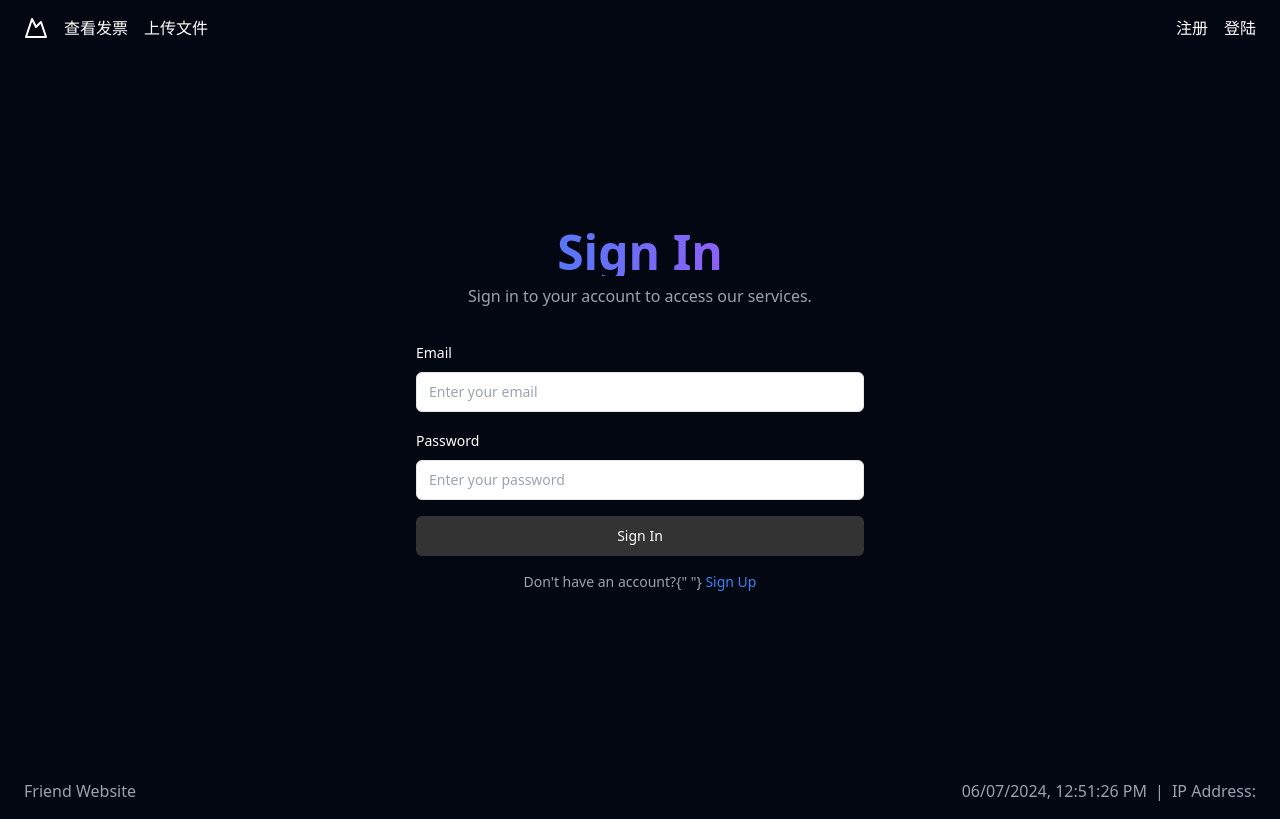
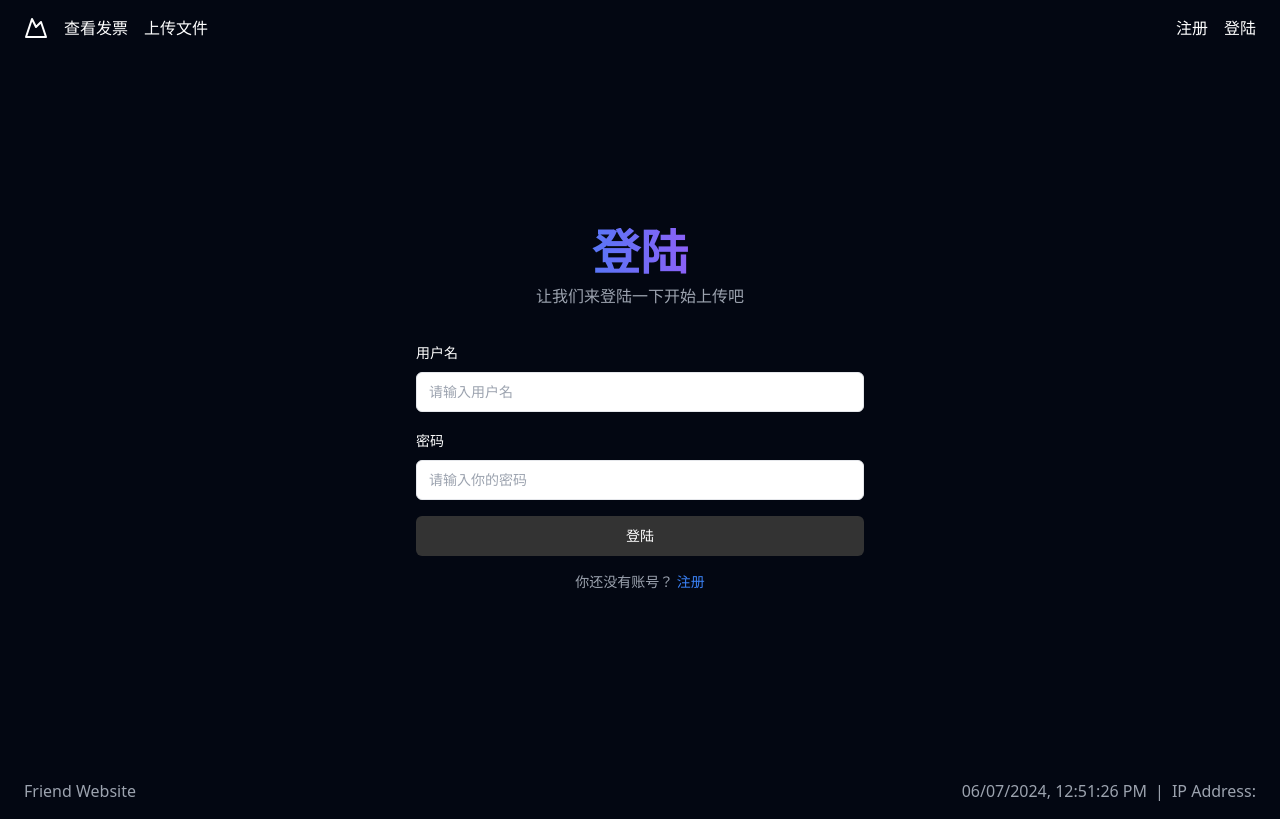
Before and after one commit to UR-xiaoyang/Invoice_upload, a Vue app: page /sign_in in a window 1280 px wide. Built offline with nearby package versions, Linux system fonts and the light colour scheme.

Commit message:
登陆完成API连接

```diff
--- a/package.json
+++ b/package.json
@@ -19,10 +19,12 @@
     "@vue/babel-preset-app": "^5.0.8",
     "@vue/compiler-sfc": "^3.4.27",
     "axios": "^1.7.2",
+    "js-cookie": "^3.0.5",
     "pinia": "^2.1.7",
     "vue": "^3.4.21",
     "vue-property-decorator": "^9.1.2",
-    "vue-router": "^4.3.0"
+    "vue-router": "^4.3.0",
+    "vuex": "^4.1.0"
   },
   "devDependencies": {
     "@rushstack/eslint-patch": "^1.8.0",
--- a/src/API/API_connect.ts
+++ b/src/API/API_connect.ts
@@ -3,7 +3,7 @@ import axios from 'axios';
 // 创建一个 axios 实例
 export const api = axios.create({
   baseURL: 'http://localhost:8000/', // 后端 API 的基础 URL
-  timeout: 1000, // 请求超时时间
+  timeout: 100000, // 请求超时时间
   headers: {
     'Content-Type': 'application/json',
   },
--- a/src/components/navigation.vue
+++ b/src/components/navigation.vue
@@ -53,13 +53,20 @@
           </router-link>
 
         </div>
-        <div class="flex items-center gap-4">
+        <div v-if="!isLoggedIn" class="flex items-center gap-4">
           <router-link class="hover:text-gray-300" to="/sign_up">
             注册
           </router-link>
           <router-link class="hover:text-gray-300" to="/sign_in">
             登陆
           </router-link>
+        </div>
+
+        <div v-else class="flex items-center gap-4">
+          <span class="hover:text-gray-300">
+            欢迎 {{ username }}
+          </span>
+          <button @click="logout" class="text-gray-300 hover:text-red-500">登出</button>
         </div>
       </div>
     </div>
@@ -68,23 +75,48 @@
 </template>
 
 <script>
-import { defineComponent, ref } from 'vue';
+import { defineComponent, ref, inject } from 'vue';
 import DropdownMenu from './DropdownMenu.vue';
-
+let isLoggedIn = ref(false);
+const username = ref('');
 // 组件名和变量名保持英文，但在注释中使用中文描述
 export default defineComponent({
   components: {
     DropdownMenu,
   },
   setup() {
+
     const dropdownMenuVisible = ref(false);
+    const savedLoginInfo = localStorage.getItem("loginInfo");
+    const parsedInfo = JSON.parse(savedLoginInfo);
+    if(savedLoginInfo){
+      username.value = parsedInfo.username;
+      isLoggedIn.value = parsedInfo.isLoggedIn;
+    }
+
+    // console.log(savedLoginInfo)
     function toggleDropdown() {
       dropdownMenuVisible.value = !dropdownMenuVisible.value;
     }
+    // 登出
+    const logout = () => {
+      isLoggedIn.value = false;
+      username.value = '';
+      localStorage.removeItem("loginInfo");
+      console.log(isLoggedIn.value)
+      // 登出后跳转到登录页面
+      window.location.href = '/sign_in';
+    };
     return {
       dropdownMenuVisible,
       toggleDropdown,
+      isLoggedIn,
+      username,
+      logout
     };
+
   },
+
 });
+
 </script>
--- a/src/components/sign_in.vue
+++ b/src/components/sign_in.vue
@@ -1,5 +1,67 @@
 <script setup lang="ts">
+import { ref, onMounted } from 'vue';
+import { useRouter } from 'vue-router';
+import { api } from '@/API/API_connect'; // 确保api已配置了合适的超时时间
+import Cookies from 'js-cookie';
 
+const router = useRouter();
+let isLoggedIn = ref(false);
+const username = ref('');
+const password = ref('');
+
+// 使用localStorage来持久化登录信息
+const storageKey = 'loginInfo';
+
+onMounted(() => {
+  // 页面加载时，检查localStorage中是否有登录信息
+  const savedLoginInfo = localStorage.getItem(storageKey);
+  if (savedLoginInfo) {
+    const parsedInfo = JSON.parse(savedLoginInfo);
+    isLoggedIn.value = parsedInfo.isLoggedIn;
+    username.value = parsedInfo.username;
+  }
+});
+
+async function handleLogin() {
+  try {
+    const loginData = {
+      用户名: username.value,
+      密码: password.value,
+    };
+
+    const response = await Promise.race([
+      api.post('/user/sign_in', loginData),
+      new Promise((_, reject) => setTimeout(() => reject(new Error('请求超时')), 10000)), // 10秒超时
+    ]);
+
+    if (response.status === 200) {
+      console.log('登录成功:', response.data);
+      Cookies.set('token', response.data.access_token, { expires: 0.5 / 24 });
+      isLoggedIn.value = true;
+      // 保存登录信息到localStorage
+      localStorage.setItem(storageKey, JSON.stringify({
+        isLoggedIn: true,
+        username: response.data.username,
+      }));
+
+      window.location.href = '/';
+    } else {
+      throw new Error('登录失败');
+    }
+  } catch (error) {
+    if (error.message === '请求超时') {
+      console.error('请求超时，请检查网络或后端响应速度');
+      alert('登录失败: 请求超时');
+    } else {
+      console.error('登录时发生错误:', error.message);
+      alert('登录失败: ' + getErrorMessage(error));
+    }
+  }
+}
+
+function getErrorMessage(error: any) {
+  return error.response?.data?.message || error.message || '未知错误';
+}
 </script>
 
 <template>
@@ -7,23 +69,24 @@
     <div class="absolute inset-0 bg-gradient-to-t from-gray-950 to-transparent animate-arrow-up"></div>
     <div class="text-center space-y-2 z-10">
       <h1 class="text-5xl font-bold bg-clip-text text-transparent bg-gradient-to-r from-blue-500 to-purple-500 animate-text">
-        Sign In
+        登陆
       </h1>
-      <p class="text-gray-400">Sign in to your account to access our services.</p>
+      <p class="text-gray-400">让我们来登陆一下开始上传吧</p>
     </div>
     <div class="w-full max-w-md space-y-4 z-10">
       <div class="space-y-2">
         <label
           class="text-sm font-medium leading-none peer-disabled:cursor-not-allowed peer-disabled:opacity-70"
-          for="email"
+          for="username"
         >
-          Email
+          用户名
         </label>
         <input
-          class="flex h-10 w-full rounded-md border border-input bg-background px-3 py-2 text-sm ring-offset-background file:border-0 file:bg-transparent file:text-sm file:font-medium placeholder:text-muted-foreground focus-visible:outline-none focus-visible:ring-2 focus-visible:ring-ring focus-visible:ring-offset-2 disabled:cursor-not-allowed disabled:opacity-50"
-          id="email"
-          placeholder="Enter your email"
-          type="email"
+          class="color-changing-input flex h-10 w-full rounded-md border border-input bg-background px-3 py-2 text-sm ring-offset-background file:border-0 file:bg-transparent file:text-sm file:font-medium placeholder:text-muted-foreground focus-visible:outline-none focus-visible:ring-2 focus-visible:ring-ring focus-visible:ring-offset-2 disabled:cursor-not-allowed disabled:opacity-50"
+          id="username"
+          placeholder="请输入用户名"
+          type="text"
+          v-model="username"
         />
       </div>
       <div class="space-y-2">
@@ -31,25 +94,26 @@
           class="text-sm font-medium leading-none peer-disabled:cursor-not-allowed peer-disabled:opacity-70"
           for="password"
         >
-          Password
+          密码
         </label>
         <input
-          class="flex h-10 w-full rounded-md border border-input bg-background px-3 py-2 text-sm ring-offset-background file:border-0 file:bg-transparent file:text-sm file:font-medium placeholder:text-muted-foreground focus-visible:outline-none focus-visible:ring-2 focus-visible:ring-ring focus-visible:ring-offset-2 disabled:cursor-not-allowed disabled:opacity-50"
+          class="color-changing-input flex h-10 w-full rounded-md border border-input bg-background px-3 py-2 text-sm ring-offset-background file:border-0 file:bg-transparent file:text-sm file:font-medium placeholder:text-muted-foreground focus-visible:outline-none focus-visible:ring-2 focus-visible:ring-ring focus-visible:ring-offset-2 disabled:cursor-not-allowed disabled:opacity-50"
           id="password"
-          placeholder="Enter your password"
+          placeholder="请输入你的密码"
           type="password"
+          v-model="password"
         />
       </div>
 
-      <button class="inline-flex items-center justify-center whitespace-nowrap rounded-md text-sm font-medium ring-offset-background transition-colors focus-visible:outline-none focus-visible:ring-2 focus-visible:ring-ring focus-visible:ring-offset-2 disabled:pointer-events-none disabled:opacity-50 bg-custom-black text-primary-foreground hover:bg-custom-black:hover h-10 px-4 py-2 w-full">
-        Sign In
+      <button @click="handleLogin" class="inline-flex items-center justify-center whitespace-nowrap rounded-md text-sm font-medium ring-offset-background transition-colors focus-visible:outline-none focus-visible:ring-2 focus-visible:ring-ring focus-visible:ring-offset-2 disabled:pointer-events-none disabled:opacity-50 bg-custom-black text-primary-foreground hover:bg-custom-black:hover h-10 px-4 py-2 w-full">
+        登陆
       </button>
 
       <div class="text-center text-gray-400 text-sm">
-        Don't have an account?{" "}
-        <a class="text-blue-500 hover:underline" href="#">
-          Sign Up
-        </a>
+        你还没有账号？
+        <router-link to="/sign_up" class="text-blue-500 hover:underline">
+          注册
+        </router-link>
       </div>
     </div>
   </div>
@@ -57,4 +121,7 @@
 
 <style scoped>
 @import url(../assets/sgin.css);
+.color-changing-input {
+  color: black;
+}
 </style>
```
Also changed, not shown: 1 other file (tests, documents, lock files or other folders).
